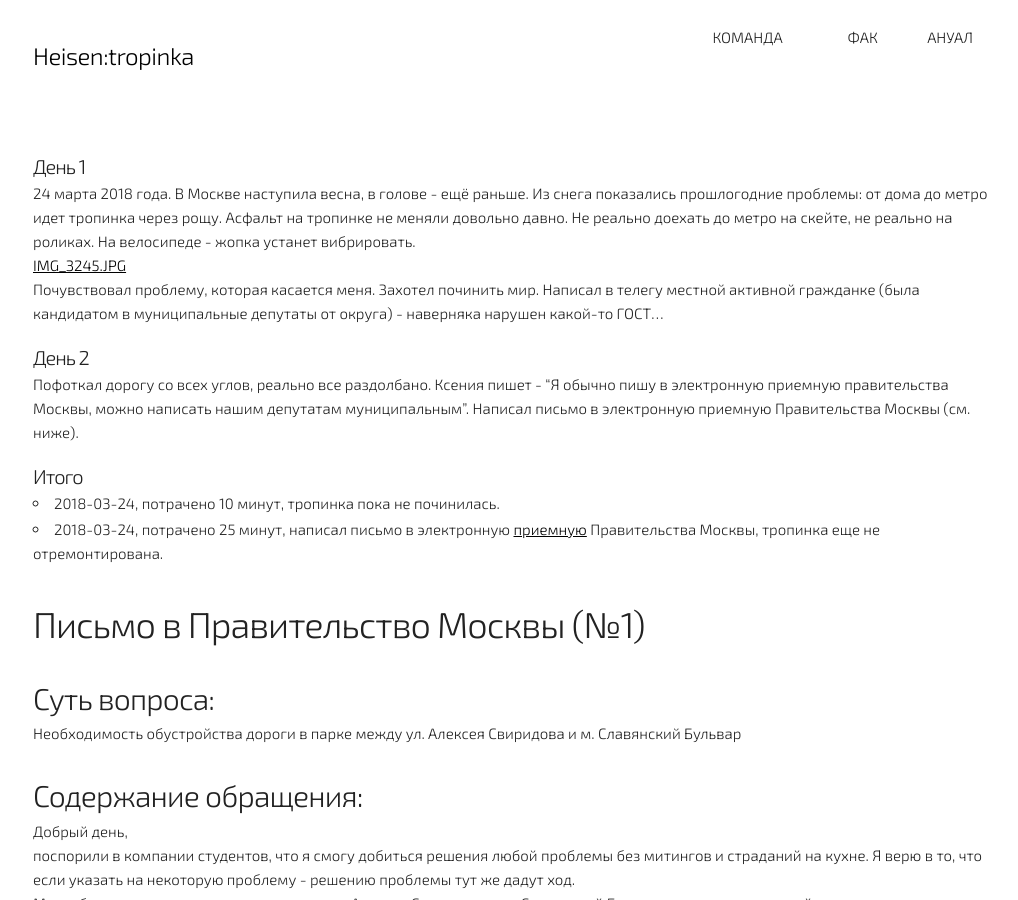
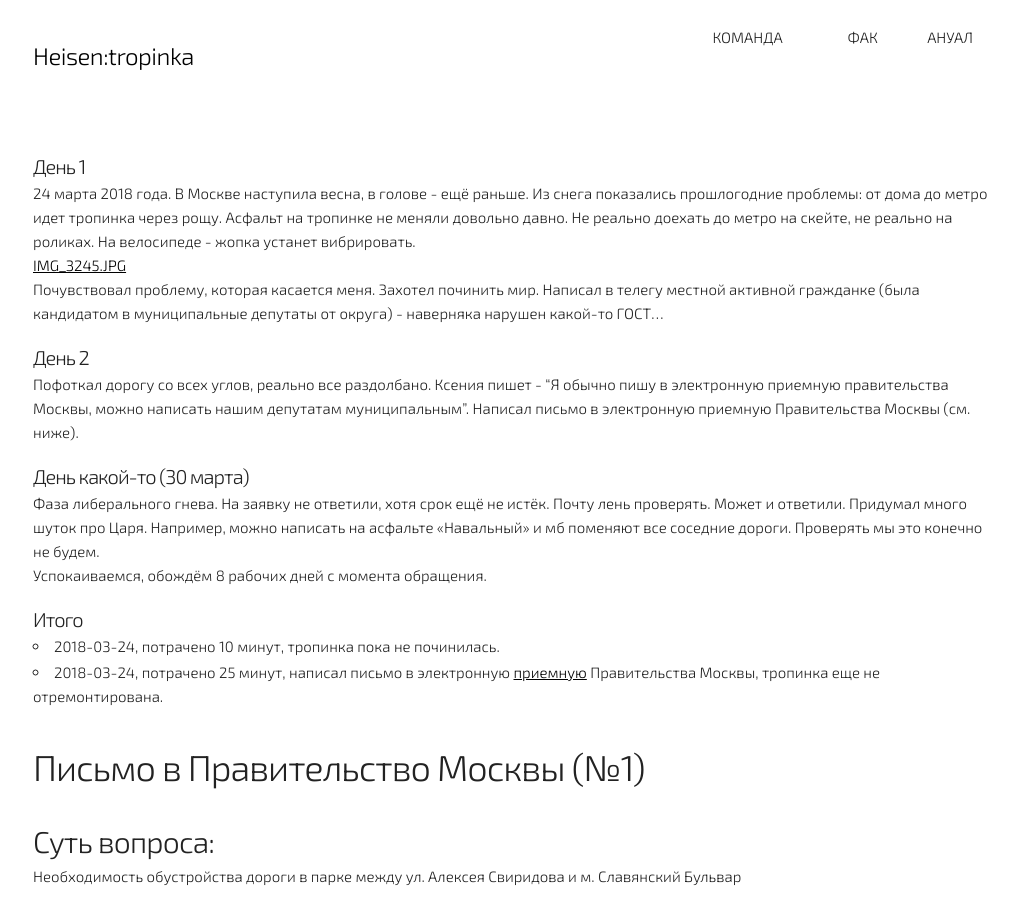
Before and after one commit to evgenity/heisen-new, a Jekyll site: the page built from tropinka.markdown, in a window 1280 px wide and 900 px high. Shown: the whole window, without its empty margins (127-1145 px from the left). Built offline with Jekyll 4.4.1, drawn with Linux system fonts in a browser that asks for light colours; nearby versions of some CDN libraries; a script that is not in the unit is left out; comment, search, counter and statistics services are not loaded.

Commit message:
Updated Tropinka

```diff
--- a/tropinka.markdown
+++ b/tropinka.markdown
@@ -15,6 +15,11 @@ layout: page
 
 ## День 2
 Пофоткал дорогу со всех углов, реально все раздолбано. Ксения пишет - "Я обычно пишу в электронную приемную правительства Москвы, можно написать нашим депутатам муниципальным". Написал письмо в электронную приемную Правительства Москвы (см. ниже).
+
+## День какой-то (30 марта)
+Фаза либерального гнева. На заявку не ответили, хотя срок ещё не истёк. Почту лень проверять. Может и ответили. Придумал много шуток про Царя. Например, можно написать на асфальте «Навальный» и мб поменяют все соседние дороги. Проверять мы это конечно не будем.
+
+Успокаиваемся, обождём 8 рабочих дней с момента обращения.
 
 
 ## Итого
```
